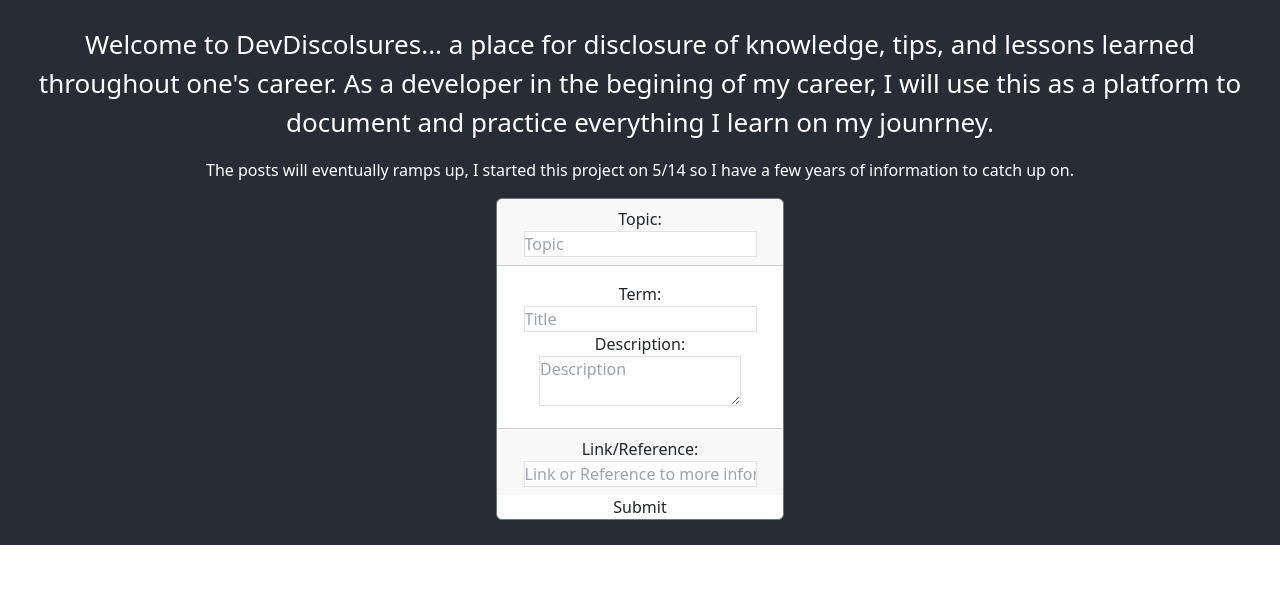
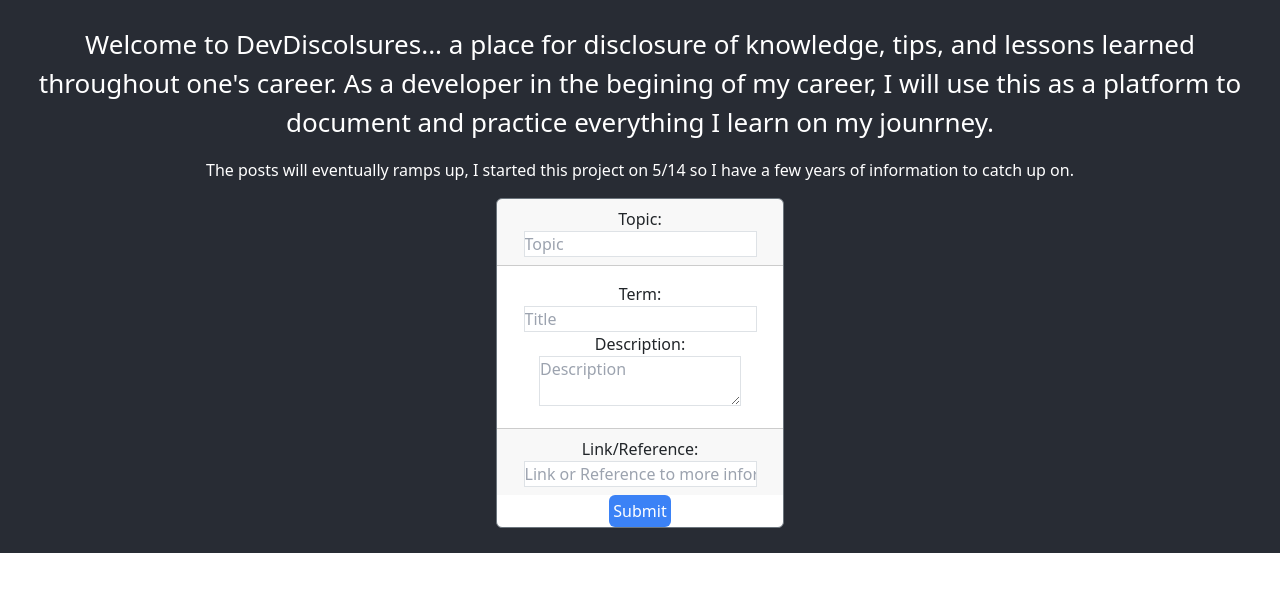
Before and after one commit to KatelinVincent/dev_disclosures, a React (Create React App) app: page / in a window 1280 px wide. Shown: the top 592 px of the page. Built offline with nearby package versions, Linux system fonts and the light colour scheme.

Commit message:
chore : submit button color

```diff
--- a/src/App.js
+++ b/src/App.js
@@ -113,7 +113,7 @@ function App() {
                 className="border"
               />
             </Card.Footer>
-            <button type="submit">Submit</button>
+            <button class="bg-blue-500 text-white p-1 rounded" type="submit">Submit</button>
           </form>
         </Card>
       </div>
```
